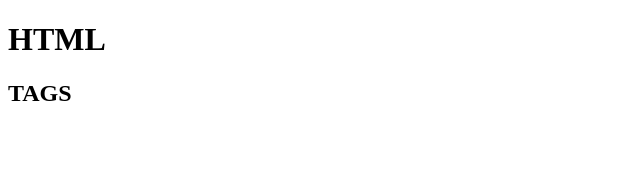
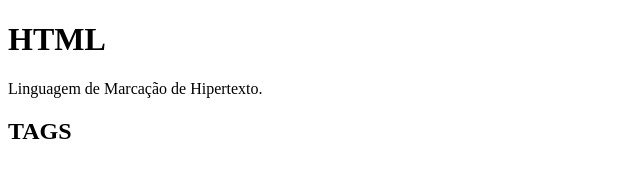
Before and after one commit to JessicaRogalCaldas/primeiro_site, a plain HTML site: page index.html in a window 1280 px wide. Shown: the whole page, without its empty margins (0-640 px from the left). Drawn offline with Linux system fonts and the light colour scheme.

Commit message:
Atualização do index branch secundario

```diff
--- a/index.html
+++ b/index.html
@@ -8,6 +8,7 @@
 </head>
 <body>
     <h1>HTML</h1>
+    <p>Linguagem de Marcação de Hipertexto.</p>
 
     <h2>TAGS</h2>
 </body>
```
